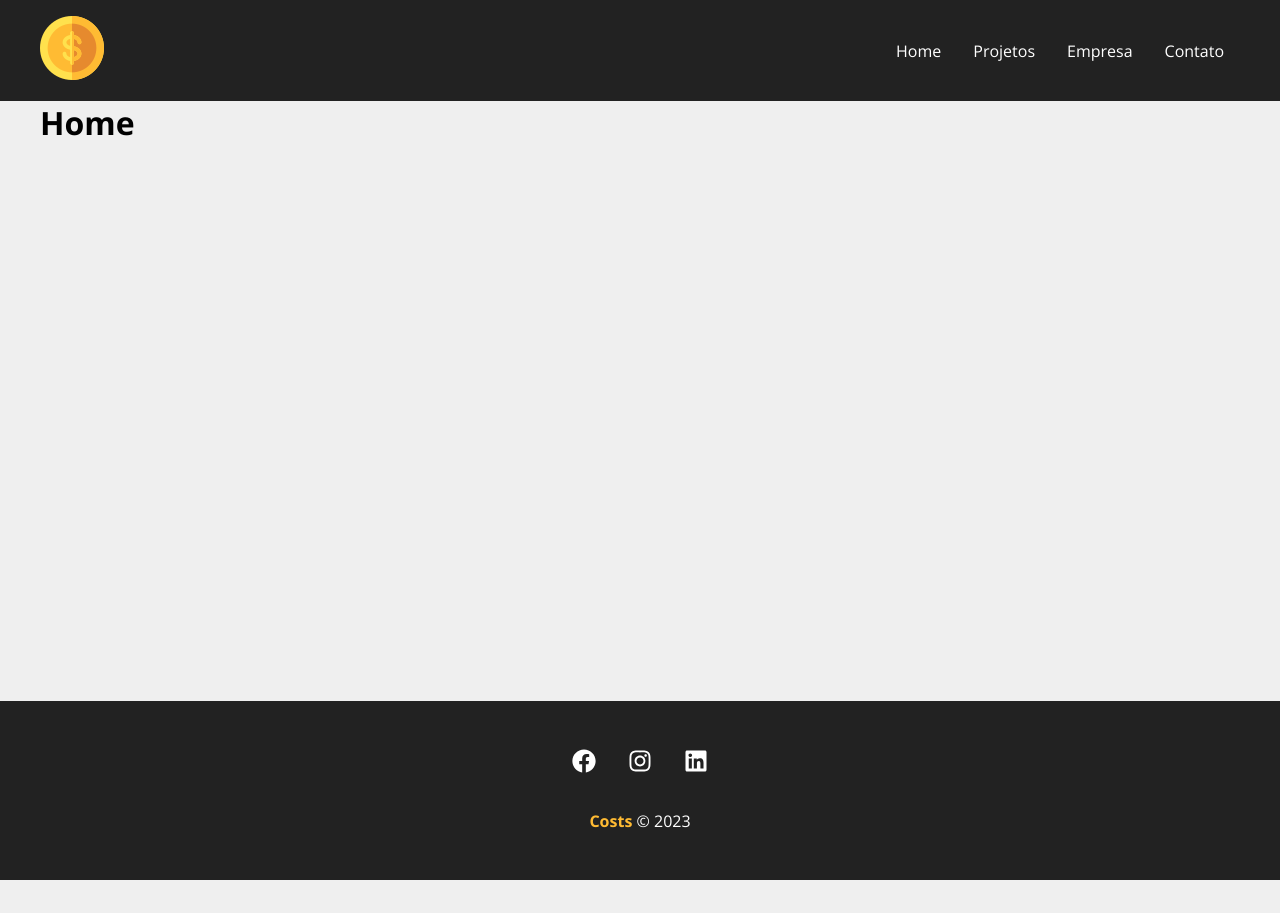
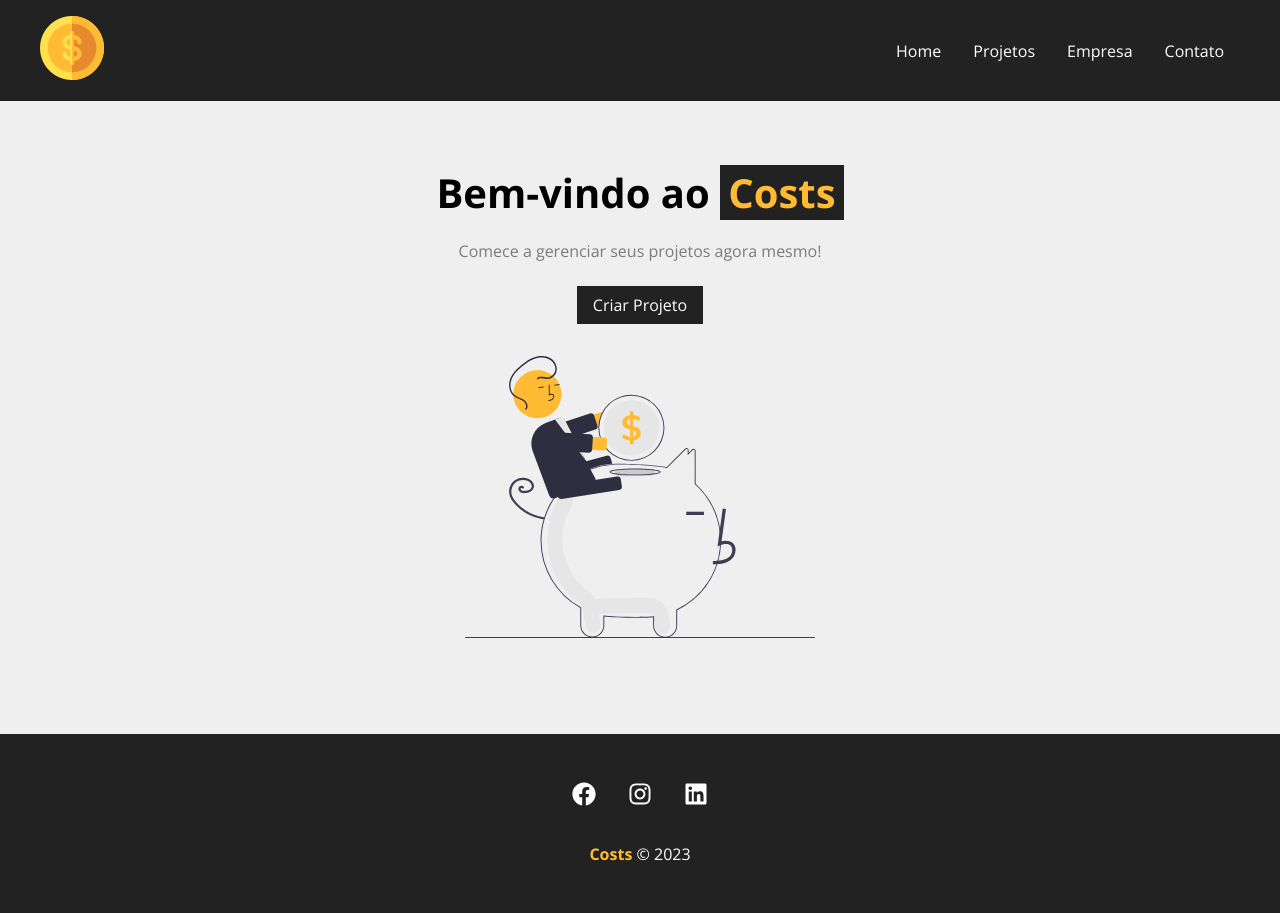
Before and after one commit to Victron012/costs, a JavaScript app: page / in a window 1280 px wide. Before the commit the page ends 880 px from the top, so only its background shows below. Built offline with nearby package versions, Linux system fonts and the light colour scheme; the HTML template or start-up script is replaced by a standard one.

Commit message:
Criando a home

```diff
--- /dev/null
+++ b/src/components/layouts/LinkButton/LinkButton.js
@@ -0,0 +1,12 @@
+import { Link } from 'react-router-dom'
+import styles from './LinkButton.module.css'
+
+function LinkButton({to, text}){
+    return (
+        <Link className={styles.btn} to={to}>
+            {text}
+        </Link>
+    )
+}
+
+export default LinkButton
--- /dev/null
+++ b/src/components/layouts/LinkButton/LinkButton.module.css
@@ -0,0 +1,11 @@
+.btn{
+    background-color: #222;
+    color: #FFF;
+    padding: 0.5em 1em;
+    text-decoration: none;
+    transition: 0.5s;
+}
+
+.btn:hover{
+    color: #FFBB33;
+}
--- a/src/components/pages/Home.js
+++ /dev/null
@@ -1,5 +0,0 @@
-function Home(){
-    return <h1>Home</h1>
-}
-
-export default Home
--- /dev/null
+++ b/src/components/pages/Home/Home.js
@@ -0,0 +1,15 @@
+import styles from './Home.module.css'
+import savings from '../../../img/savings.svg'
+import LinkButton from '../../layouts/LinkButton/LinkButton'
+function Home() {
+    return (
+        <section className={styles.home_container}>
+            <h1>Bem-vindo ao <span>Costs</span></h1>
+            <p>Comece a gerenciar seus projetos agora mesmo!</p>
+            <LinkButton to="/newprojetct" text="Criar Projeto" />
+            <img src={savings} alt='Costs'/>
+        </section>
+    )
+}
+
+export default Home
--- /dev/null
+++ b/src/components/pages/Home/Home.module.css
@@ -0,0 +1,29 @@
+.home_container{
+    width: 100%;
+    display: flex;
+    flex-direction: column;
+    align-items: center;
+    justify-content: center;
+    padding: 4em;
+}
+
+.home_container h1{
+    font-size: 2.5em;
+    margin-bottom: .5em;
+}
+
+.home_container span{
+    color: #FFBB33;
+    padding: 0 .2em;
+    background-color: #222;
+}
+
+.home_container p{
+    margin-bottom: 1.5em;
+    color: #7B7B7B;
+}
+
+.home_container img{
+    width: 350px;
+    margin: 2em 0;
+}
```
Also changed, not shown: src/App.js (+5 -5 lines), src/components/pages/Company/Company.js (renamed from src/components/pages/Company.js), src/components/pages/Contact/Contact.js (renamed from src/components/pages/Contact.js), src/components/pages/NewProject/NewProject.js (renamed from src/components/pages/NewProject.js), src/components/pages/Projects/Projetcts.js (renamed from src/components/pages/Projetcts.js).
